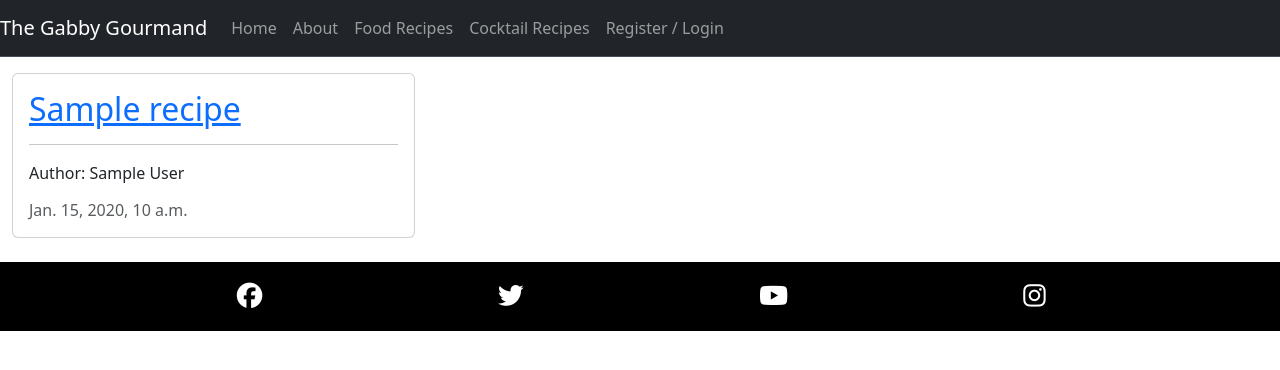
After one commit to Jem212Mac/the-gabby-gourmand, a Django app: template blog/templates/blog/food.html in a window 1280 px wide. The commit adds this page. Shown: the top 370 px of the page. Run offline with Django 4.2, Linux system fonts and the light colour scheme; the template is opened without the code that fills it: most values are stand-ins (such as "Sample title", 1, 10 or a date in 2020); some libraries are stand-ins or nearby versions.

Commit message:
feat: Add html files for food recipes and cocktail recipes

```diff
--- /dev/null
+++ b/blog/templates/blog/food.html
@@ -0,0 +1,57 @@
+{% extends "base.html" %}
+
+{% block content %}
+
+<!-- food.html content starts here -->
+<div class="container-fluid">
+    <div class="row">
+
+        <!-- Blog Entries -->
+        <div class="col-12 mt-3 left">
+            <div class="row">
+                {% for recipe in food_list %}
+                <div class="col-md-4">
+                    <div class="card mb-4">
+                        <div class="card-body">
+                            <a href="#" class="review-link">
+                                <h2 class="card-title">{{ recipe.title }}</h2>
+                            </a>
+                            <hr />
+                            <div class="image-container">
+                                <div class="image-flash">
+                                    <p class="author">Author: {{ recipe.author }}</p>
+                                </div>
+                            </div>
+                            <p class="card-text text-muted h6">{{ recipe.created_on}}
+                            </p>
+                        </div>
+                    </div>
+                </div>
+                {% if forloop.counter|divisibleby:3 %}
+            </div>
+            <div class="row">
+                {% endif %}
+                {% endfor %}
+
+            </div>
+        </div>
+    </div>
+    {% if is_paginated %}
+    <nav aria-label="Page navigation">
+        <ul class="pagination justify-content-center">
+            {% if page_obj.has_previous %}
+            <li>
+                <a href="?page={{ page_obj.previous_page_number }}"
+                class="page-link">&laquo; PREV</a>
+            </li>
+            {% endif %}
+            {% if page_obj.has_next %}
+            <li><a href="?page={{ page_obj.next_page_number }}" class="page-link"> NEXT &raquo;</a></li>
+            {% endif %}
+        </ul>
+    </nav>
+    {% endif %}
+</div>
+
+<!-- food.html content ends here -->
+{% endblock %}
--- a/blog/urls.py
+++ b/blog/urls.py
@@ -3,4 +3,6 @@ from django.urls import path
 
 urlpatterns = [
     path('', views.ReviewList.as_view(), name='home'),
+    path('', views.FoodList.as_view(), name='food'),
+    path('', views.CocktailList.as_view(), name='cocktail'),
 ]
--- a/templates/base.html
+++ b/templates/base.html
@@ -1,6 +1,8 @@
 {% load static %}
 
 {% url 'home' as home_url %}
+{% url 'food' as food_url %}
+{% url 'cocktail' as cocktail_url %}
 
 <!DOCTYPE html>
 <html lang="en">
@@ -47,10 +49,10 @@
                     <a class="nav-link" href="#">About</a>
                 </li>
                 <li class="nav-item">
-                    <a class="nav-link" href="#">Food Recipes</a>
+                    <a class="nav-link" href="{% url 'food' %}">Food Recipes</a>
                 </li>
                 <li class="nav-item">
-                    <a class="nav-link" href="#">Cocktail Recipes</a>
+                    <a class="nav-link" href="{% url 'cocktail' %}">Cocktail Recipes</a>
                 </li>
                 <li class="nav-item">
                     <a class="nav-link" href="#">Register / Login</a>
```
Also changed, not shown: blog/templates/blog/cocktail.html (added, +57 -0 lines), blog/views.py (+11 -1 lines).
